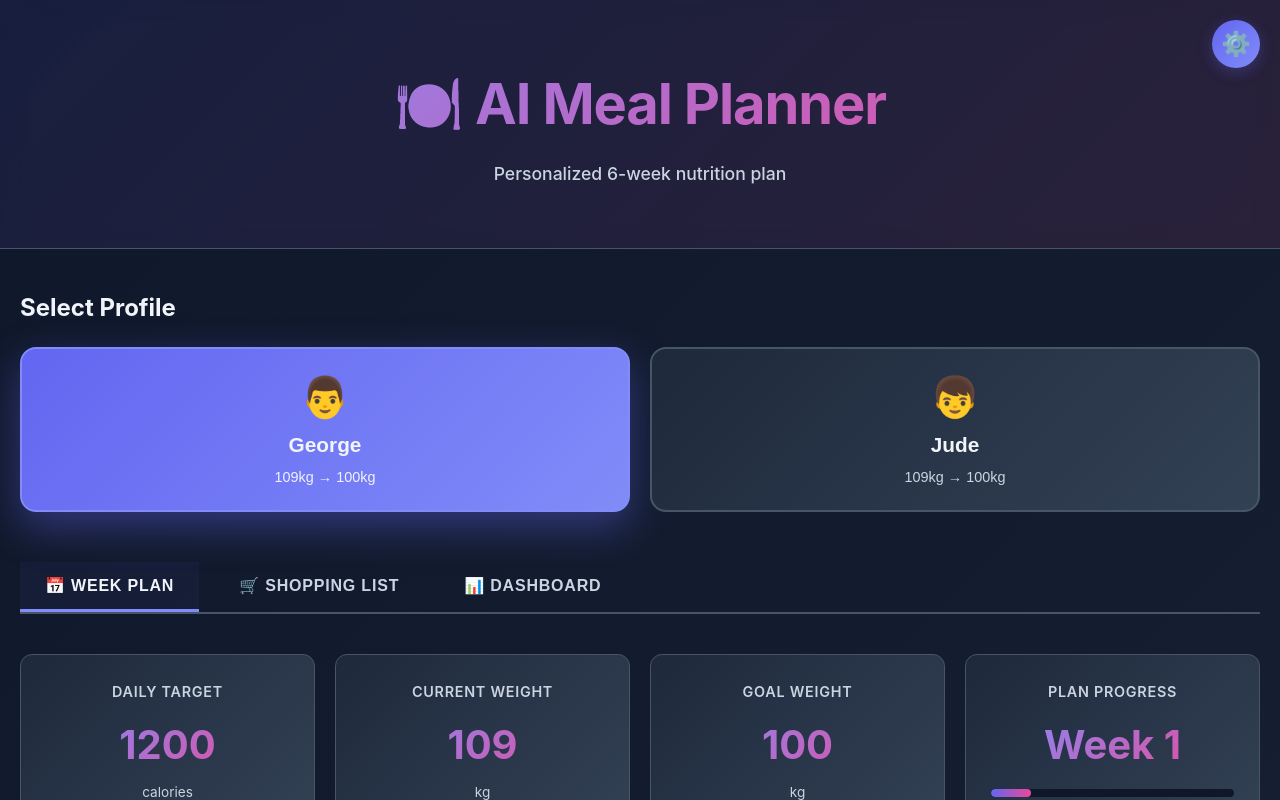
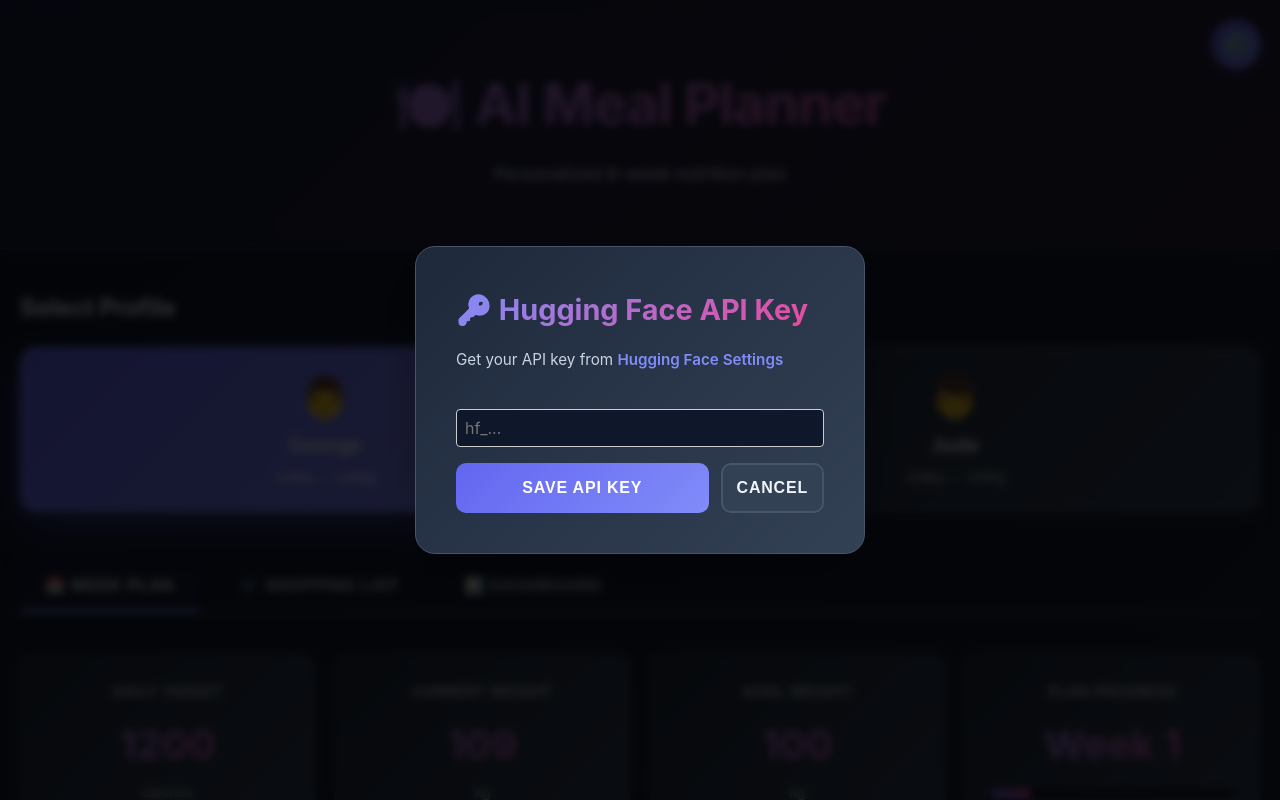
Before and after one commit to gmatthews18/meal-planner, a React (Create React App) app: page / in a window 1280 px wide. Shown: the top 800 px of the page. Built offline with nearby package versions, Linux system fonts and the light colour scheme; the HTML template or start-up script is replaced by a standard one.

Commit message:
Revert to user-provided API key approach

```diff
--- a/src/App.jsx
+++ b/src/App.jsx
@@ -1,9 +1,6 @@
 import React, { useState, useEffect } from 'react';
 import mealData from './mealData.json';
 import './App.css';
-
-// Embedded API key for Hugging Face
-const HF_API_KEY = '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';
 
 function App() {
   const [selectedPerson, setSelectedPerson] = useState('george');
@@ -12,6 +9,8 @@
   const [dailyCalories, setDailyCalories] = useState({});
   const [showSettings, setShowSettings] = useState(false);
   const [editingCalories, setEditingCalories] = useState({});
+  const [apiKey, setApiKey] = useState(localStorage.getItem('hf_api_key') || '');
+  const [showApiInput, setShowApiInput] = useState(!apiKey);
   const [chatMessages, setChatMessages] = useState([]);
   const [chatInput, setChatInput] = useState('');
   const [loadingChat, setLoadingChat] = useState(false);
@@ -30,6 +29,19 @@
     });
   }, []);
 
+  const saveApiKey = () => {
+    if (apiKey.trim()) {
+      localStorage.setItem('hf_api_key', apiKey);
+      setShowApiInput(false);
+    }
+  };
+
+  const resetApiKey = () => {
+    localStorage.removeItem('hf_api_key');
+    setApiKey('');
+    setShowApiInput(true);
+    setChatMessages([]);
+  };
 
   const person = mealData[selectedPerson];
   const currentWeekData = person.weeks[currentWeek];
@@ -122,6 +134,14 @@
 
     const weeklyTotals = getWeeklyTotals();
 
+    if (!apiKey.trim()) {
+      setShowApiInput(true);
+      const errorMessage = { text: 'Please enter your Hugging Face API key first.', sender: 'ai' };
+      setChatMessages(prev => [...prev, errorMessage]);
+      setLoadingChat(false);
+      return;
+    }
+
     try {
       // Call Hugging Face API directly
       const response = await fetch(
@@ -129,7 +149,7 @@
         {
           method: 'POST',
           headers: {
-            Authorization: `Bearer ${HF_API_KEY}`,
+            Authorization: `Bearer ${apiKey}`,
             'Content-Type': 'application/json',
           },
           body: JSON.stringify({
@@ -185,9 +205,36 @@
               />
               <small>Current: {personDailyCalories} calories/day</small>
             </div>
+            <div className="settings-group">
+              <label>Hugging Face API Key</label>
+              <div style={{display: 'flex', gap: '8px', marginTop: '8px'}}>
+                <button onClick={() => setShowApiInput(true)} className="btn-secondary">Update API Key</button>
+                {apiKey && <button onClick={resetApiKey} className="btn-danger">Reset API Key</button>}
+              </div>
+            </div>
             <div className="button-group">
               <button onClick={saveCalories} className="btn-primary">Save Settings</button>
               <button onClick={() => setShowSettings(false)} className="btn-secondary">Cancel</button>
+            </div>
+          </div>
+        </div>
+      )}
+
+      {showApiInput && (
+        <div className="modal-overlay" onClick={() => setShowApiInput(false)}>
+          <div className="modal-content" onClick={e => e.stopPropagation()}>
+            <h2>🔑 Hugging Face API Key</h2>
+            <p>Get your API key from <a href="https://huggingface.co/settings/tokens" target="_blank" rel="noopener noreferrer">Hugging Face Settings</a></p>
+            <input
+              type="password"
+              placeholder="hf_..."
+              value={apiKey}
+              onChange={e => setApiKey(e.target.value)}
+              style={{width: '100%', padding: '8px', marginTop: '16px', marginBottom: '16px', borderRadius: '4px', border: '1px solid #ccc'}}
+            />
+            <div className="button-group">
+              <button onClick={saveApiKey} className="btn-primary">Save API Key</button>
+              <button onClick={() => setShowApiInput(false)} className="btn-secondary">Cancel</button>
             </div>
           </div>
         </div>
```
